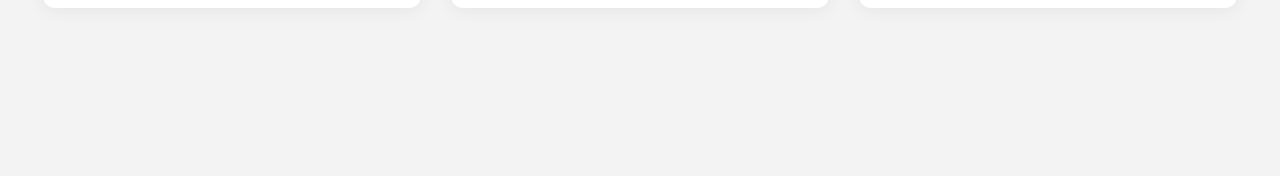
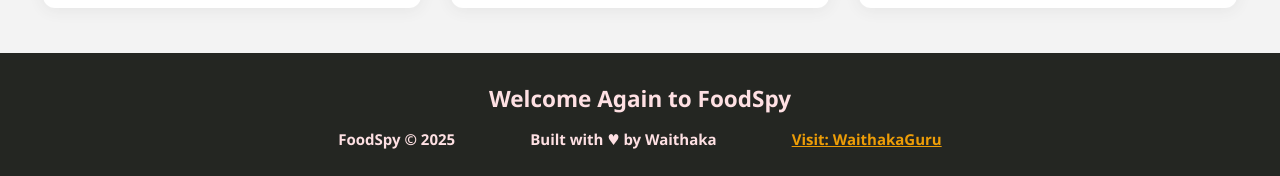
Before and after one commit to WaithakaGuru/FoodSpy-Menu, a React (Vite) app: page / in a window 1280 px wide. Shown: the part 1354-1530 px from the top of the page. Before the commit the page ends 1392 px from the top, so only its background shows below. Built offline with nearby package versions, Linux system fonts and the light colour scheme.

Commit message:
Add a footer and it's stylings

```diff
--- a/src/FoodSpy.jsx
+++ b/src/FoodSpy.jsx
@@ -7,10 +7,14 @@ function FoodSpy() {
        <>
             <Header/>
             <Dishes/>
-            {/* <footer>
-                Welcome Again to Food Spy
-                Hunt for your dish
-            </footer> */}
+            <footer>
+                <h2>Welcome Again to FoodSpy</h2>
+                <div>
+                    <span>FoodSpy &copy; 2025</span>
+                    <span>Built with &hearts; by Waithaka</span>
+                   <a href="https://github.com/WaithakaGuru">Visit: WaithakaGuru</a>
+                </div>
+            </footer>
         </>
     )
 }
--- a/src/foodspy.css
+++ b/src/foodspy.css
@@ -227,15 +227,30 @@ header.header, .dish-container {
   margin-top: 0.5rem;
 }
 
+footer * {
+  display: inline;
+  position: relative;
+}
+
 footer {
   background-color: var(--dark-text-color);
   color: var(--light-pink);
   font-weight: bolder;
-  font-size: 2rem;
-  margin: 1rem auto;
+  font-size: 1rem;
+  display: flex;
+  flex-direction: column;
+  margin: 1rem auto 0;
   width: 100%;
   padding: 2rem 4rem;
   min-height: 5rem;
   text-align: center;
-  place-content: center;
+  gap: 1rem
 }
+
+footer div *{
+  padding: 1rem 2.5rem;
+}
+
+footer a {
+  color: var(--discount-tag-back-color)
+}
```
